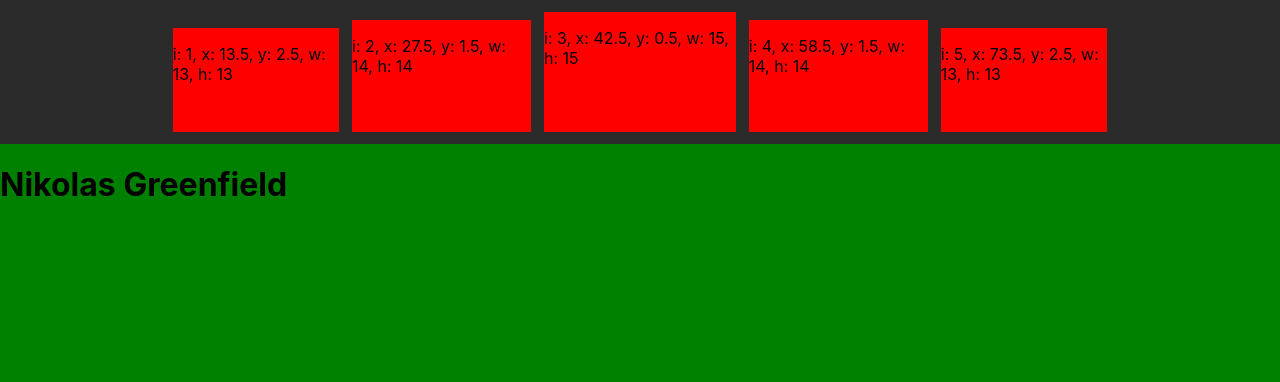
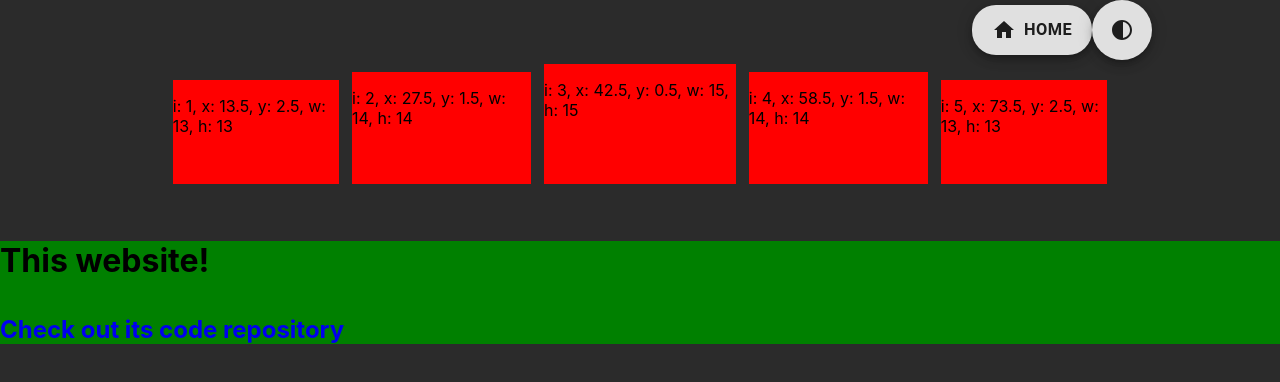
Before and after one commit to NikolasGreenfield/NikolasGreenfield.github.io, a React (Create React App) app: page /portfolio in a window 1280 px wide. Shown: the top 382 px of the page. Built offline with nearby package versions, Linux system fonts and the light colour scheme.

Commit message:
Create navigation buttons component between pages.

```diff
--- a/src/Components/MainPage/MainPage.scss
+++ b/src/Components/MainPage/MainPage.scss
@@ -3,20 +3,6 @@
     background-size: cover;
     background-attachment: fixed;
     padding: 1vh 1vw 0 1vw;
-}
-#NavigationButtons {
-    margin: 1vw;
-    position: absolute;
-    top: 1vh;
-    right: 0;
-}
-#ThemeFloatingButton {
-    position: absolute;
-    top: 1vh;
-    left: 1vw;
-}
-#PortfolioFloatingButton {
-    margin-right: 1vw;
 }
 
 #TitleCard {
--- a/src/Components/MainPage/MainPage.tsx
+++ b/src/Components/MainPage/MainPage.tsx
@@ -1,28 +1,26 @@
 import React, { useState, useEffect} from 'react';
 import { useNavigate } from "react-router-dom";
-import { Button } from '@mui/material';
-//import ContrastIcon from '@mui/icons-material/Contrast';
+import { Button, Fab } from '@mui/material';
+import ContrastIcon from '@mui/icons-material/Contrast';
 import PermMediaIcon from '@mui/icons-material/PermMedia';
-//import HomeIcon from '@mui/icons-material/Home';
+import HomeIcon from '@mui/icons-material/Home';
 import GitHubIcon from '@mui/icons-material/GitHub';
 
+import { NavigationButtons } from '../NavigationButtons/NavigationButtons';
 import './MainPage.scss';
 import ProfPhoto from './CapAndGownPhoto.png'
+import { Pages } from '../../Globals';
 
 function MainPage() {
     const [titleCardClass, setTitleCardClass] = useState<string>("");
-    const [floatingButtonStyle, setFloatingButtonStyle] = useState<React.CSSProperties>({});
     const [titleTextStyle, setTitleTextStyle] = useState<React.CSSProperties>({});
     const [titleTextStyle2, setTitleTextStyle2] = useState<React.CSSProperties>({});
     const [BioTextStyle, setBioTextStyle] = useState<React.CSSProperties>({});
     const [pageContentStyle, setPageContentStyle] = useState<React.CSSProperties>({});
 
-    const navigate = useNavigate();
-
     useEffect(() => {
         setBioTextStyle({opacity: "0"});
         setPageContentStyle({opacity: "0"});
-        setFloatingButtonStyle({opacity: "0"});
         setTimeout(() => {
             setTitleTextStyle({visibility: "visible"});
         }, 1000);
@@ -33,30 +31,12 @@ function MainPage() {
             setTitleCardClass("ShrinkTitleCardAnimation");
             setBioTextStyle({transition: "opacity 1s linear"});
             setPageContentStyle({transition: "opacity 1s linear"});
-            setFloatingButtonStyle({transition: "opacity 1s linear"});
         }, 4000);
     }, []);
 
     return (
         <div id="MainPage" >
-            {/*
-            <Fab className="FloatingButton" id="ThemeFloatingButton"
-                style={floatingButtonStyle}>
-                <ContrastIcon/>
-            </Fab>
-            <div id="NavigationButtons">
-                <Fab variant="extended" className="FloatingButton" id="PortfolioFloatingButton"
-                    style={floatingButtonStyle}>
-                    <PermMediaIcon sx={{ mr: 1 }}/>
-                    <h3>Portfolio</h3>
-                </Fab>
-                <Fab variant="extended" className="FloatingButton" id="HomeFloatingButton"
-                    style={floatingButtonStyle}>
-                    <HomeIcon sx={{ mr: 1 }}/>
-                    <h3>Home</h3>
-                </Fab>
-            </div>
-            */}
+            <NavigationButtons currentPage={Pages.Home}/>
 
             <div id="TitleCard" className={titleCardClass}>
                 <img id="ProfPhoto"
@@ -86,25 +66,6 @@ function MainPage() {
                 </div>
             </div>
             <div id="ResumeContentBlock" style={pageContentStyle}>
-                <div id="PortfolioLinkSection">
-                    <Button className="RoutingButton"
-                        variant="contained"
-                        onClick={() => {navigate('portfolio')}}>
-                        <PermMediaIcon sx={{ mr: "1em" }}/>
-                        Check Out My Portfolio
-                    </Button>
-                    <Button className="RoutingButton"
-                        variant="contained"
-                        onClick={() => {
-                            window.open(
-                                "https://github.com/NikolasGreenfield/NikolasGreenfield.github.io/"
-                                ,
-                                "_blank")}
-                        }>
-                        <GitHubIcon sx={{ mr: "1em" }}/>
-                        Look at the code for this site on my Github!
-                    </Button>
-                </div>
 
                 <div  id="EducationSection" className="SectionBlock">
                     <h1 className="SectionHeader" style={{textAlign: "center"}}>My Education</h1>
--- /dev/null
+++ b/src/Components/NavigationButtons/NavigationButtons.scss
@@ -0,0 +1,23 @@
+#NavigationButtons {
+    width: 90%;
+    display: flex;
+    flex-direction: row;
+    align-items: center;
+    justify-content: right;
+}
+
+.NavigationButton {
+    margin-right: 20px;
+}
+#PortfolioFloatingButton {
+    width: 150px;
+    height: 50px;
+}
+#ThemeFloatingButton {
+    width: 60px;
+    height: 60px;
+}
+#HomeFloatingButton {
+    width: 120px;
+    height: 50px;
+}
--- /dev/null
+++ b/src/Components/NavigationButtons/NavigationButtons.tsx
@@ -0,0 +1,52 @@
+import React, { useState, useEffect} from 'react';
+import { Fab } from '@mui/material';
+import ContrastIcon from '@mui/icons-material/Contrast';
+import PermMediaIcon from '@mui/icons-material/PermMedia';
+import HomeIcon from '@mui/icons-material/Home';
+import { Pages } from '../../Globals';
+
+import './NavigationButtons.scss';
+
+/**
+ * The navigation buttons that route to each page of the site,
+ * not including the page the user is currently on.
+ *
+ * @param currentPage The current page displaying the navigation buttons.
+ * @returns Navigation button component not including the button to the current page.
+ */
+export function NavigationButtons({currentPage} : {currentPage: Pages}) {
+    // Define the page buttons
+    const portfolioButton : JSX.Element = (
+        <Fab variant="extended" className="NavigationButton" id="PortfolioFloatingButton"
+        href='/portfolio'>
+            <PermMediaIcon sx={{ mr: 1 }}/>
+            <h3>Portfolio</h3>
+        </Fab>
+    );
+    const homeButton : JSX.Element = (
+        <Fab variant="extended" className="NavigationButton" id="HomeFloatingButton" href='/'>
+            <HomeIcon sx={{ mr: 1 }}/>
+            <h3>Home</h3>
+        </Fab>
+    );
+    const themeButton : JSX.Element = (
+        <Fab className="NavigationButton" id="ThemeFloatingButton">
+            <ContrastIcon/>
+        </Fab>
+    );
+
+    // Build list of navigation buttons that do not contain the current page.
+    let navigationButtons: JSX.Element[] = [];
+    if (currentPage !== Pages.Home)
+        navigationButtons.push(homeButton)
+    if (currentPage !== Pages.Portfolio)
+        navigationButtons.push(portfolioButton)
+    navigationButtons.push(themeButton);
+
+    // Return the page buttons
+    return (
+        <div id="NavigationButtons">
+            {navigationButtons}
+        </div>
+    )
+}
--- a/src/Components/PortfolioPage/PortfolioPage.scss
+++ b/src/Components/PortfolioPage/PortfolioPage.scss
@@ -1,5 +1,4 @@
 #PortfolioPage {
-    display: flex;
     justify-content: center;
     height: 100vh;
 }
--- a/src/Components/PortfolioPage/PortfolioPage.tsx
+++ b/src/Components/PortfolioPage/PortfolioPage.tsx
@@ -1,11 +1,13 @@
 import React, { useState, useEffect} from 'react';
 import './PortfolioPage.scss';
+import { NavigationButtons } from '../NavigationButtons/NavigationButtons';
+import { Pages } from '../../Globals'
 
 // Project pages
-import NikolasGreenfield from '../ProjectPages/NikolasGreenfield';
+import NikolasGreenfield from '../ProjectPages/NikolasGreenfield/NikolasGreenfield';
 
 function PortfolioPage() {
-    const ProjectPages: JSX.Element[] = [NikolasGreenfield(), NikolasGreenfield(), NikolasGreenfield(), NikolasGreenfield(), NikolasGreenfield(), NikolasGreenfield()];
+    const ProjectPages: JSX.Element[] = [NikolasGreenfield(), NikolasGreenfield(), NikolasGreenfield(), NikolasGreenfield(), NikolasGreenfield(), NikolasGreenfield(), NikolasGreenfield()];
     const [SelectedInd, SetSelectedInd] =
         useState(Math.floor(ProjectPages.length > 0 ? ProjectPages.length / 2 : 0));
     const [ProjectPage, SetProjectPage] = useState(ProjectPages[SelectedInd]);
@@ -52,11 +54,13 @@ function PortfolioPage() {
 
     return (
         <div id="PortfolioPage">
-            <div id="ProjectGallery" style={{paddingTop: "1vh"}}>
+            <NavigationButtons currentPage={Pages.Portfolio}/>
+
+            <div id="ProjectGallery">
                 {CreateGallery()}
             </div>
 
-            <div id="ProjectPage" style={{marginTop: GalleryHeight + 2 + "vh"}}>
+            <div id="ProjectPage">
                 {ProjectPage}
             </div>
         </div>
--- a/src/Components/ProjectPages/NikolasGreenfield.tsx
+++ /dev/null
@@ -1,9 +0,0 @@
-import React, { useState, useEffect} from 'react';
-
-function NikolasGreenfield() {
-    return (
-        <h1>Nikolas Greenfield</h1>
-    )
-}
-
-export default NikolasGreenfield;
--- /dev/null
+++ b/src/Components/ProjectPages/NikolasGreenfield/NikolasGreenfield.scss
@@ -0,0 +1,3 @@
+.link {
+    text-decoration-line: none;
+}
--- /dev/null
+++ b/src/Components/ProjectPages/NikolasGreenfield/NikolasGreenfield.tsx
@@ -0,0 +1,14 @@
+import React, { useState, useEffect} from 'react';
+
+import './NikolasGreenfield.scss';
+
+function NikolasGreenfield() {
+    return (
+        <div className='ProjectPage'>
+            <h1>This website!</h1>
+            <h2><a href='https://github.com/NikolasGreenfield/NikolasGreenfield.github.io' className='link'>Check out its code repository</a></h2>
+        </div>
+    )
+}
+
+export default NikolasGreenfield;
--- /dev/null
+++ b/src/Globals.tsx
@@ -0,0 +1,4 @@
+export enum Pages {
+    Home,
+    Portfolio,
+}
```
